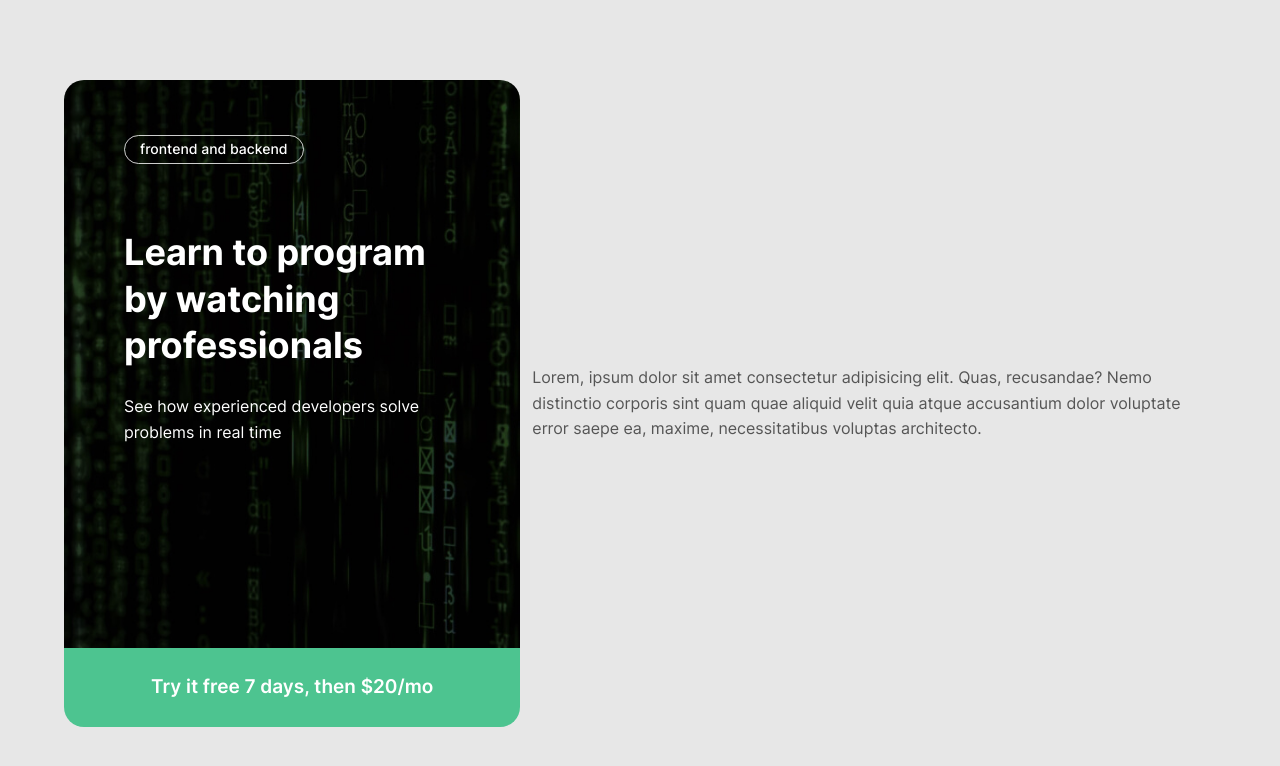
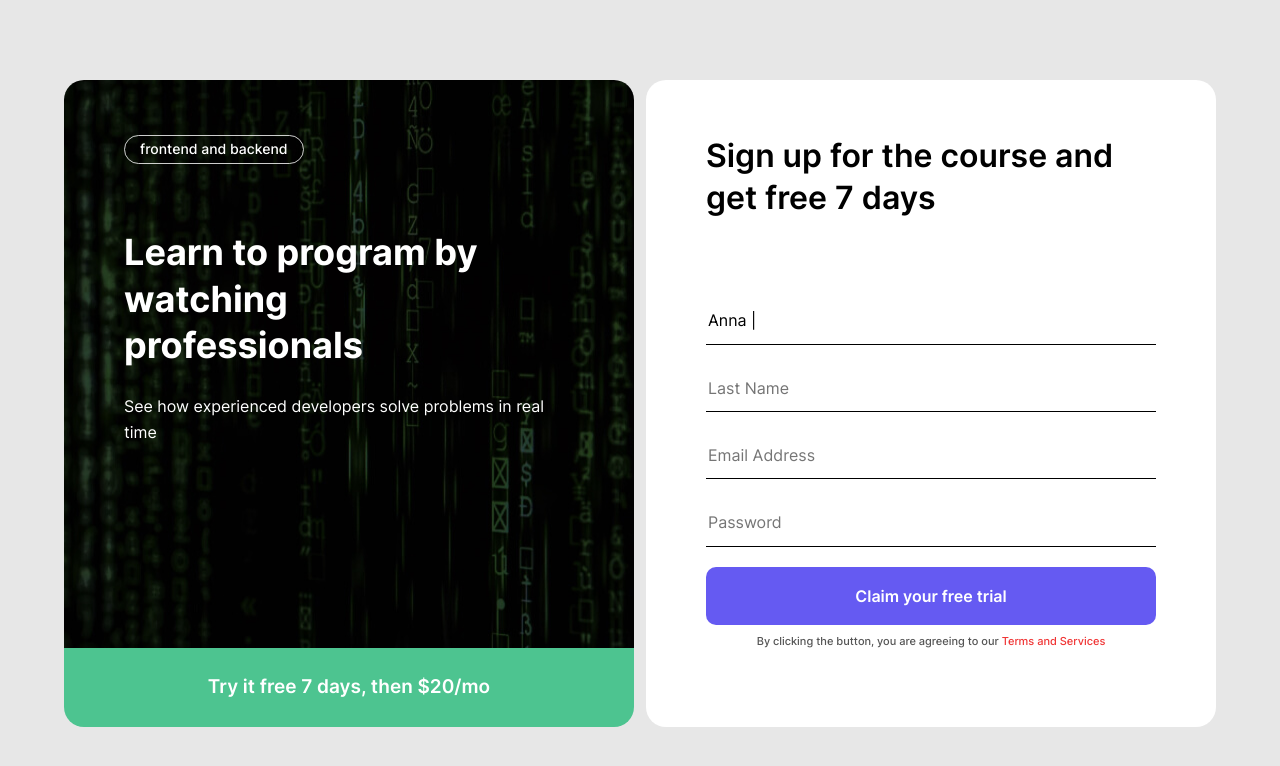
Before and after one commit to frontendoniyorbek/intro, a plain HTML site: page index.html in a window 1280 px wide. Drawn offline with Linux system fonts and the light colour scheme.

Commit message:
add signup-form

```diff
--- a/css/styles.css
+++ b/css/styles.css
@@ -78,10 +78,8 @@ body {
 	padding-right: 20px;
 }
 
-.main-content {
+.intro-page {
 	display: flex;
-	align-items: center;
-	justify-content: center;
 	padding-top: 80px;
 	padding-bottom: 80px;
 }
@@ -96,6 +94,7 @@ body {
 }
 
 .hero__bg-img {
+	flex-grow: 1;
 	background-image: url(../img/hero-bg-img.jpg);
 	background-position: center center;
 	background-size: cover;
@@ -148,3 +147,56 @@ body {
 	line-height: 1.2;
 	text-align: center;
 }
+
+.signup-form {
+	background-color: var(--white-color);
+	padding: 55px 60px 40px;
+	border-radius: 20px;
+}
+
+.signup-form__title {
+	font-weight: 600;
+	font-size: 32px;
+	line-height: 1.3;
+	color: var(--black-color);
+	margin-top: 0;
+	margin-bottom: 79px;
+}
+
+.signup-form__input {
+	display: block;
+	width: 100%;
+	border: none;
+	border-bottom: 1px solid var(--black-color);
+	padding-top: 14px;
+	padding-bottom: 14px;
+}
+
+.signup-form__input:not(:last-child) {
+	margin-bottom: 20px;
+}
+
+.signup-form__btn {
+	width: 100%;
+	border: none;
+	text-align: center;
+	padding-top: 20px;
+	padding-bottom: 20px;
+	border-radius: 10px;
+	background-color: var(--btn-bg);
+	color: var(--white-color);
+	cursor: pointer;
+	font-weight: 600;
+	margin-bottom: 8px;
+}
+
+.signup-form__text {
+	margin-top: 0;
+	font-weight: 500;
+	font-size: 11px;
+	text-align: center;
+}
+
+.signup-form__text span {
+	color: var(--error-color);
+}
--- a/index.html
+++ b/index.html
@@ -10,7 +10,8 @@
 		<link rel="stylesheet" href="css/styles.css" />
 	</head>
 	<body>
-		<div class="container main-content">
+		<div class="container">
+			<div class="intro-page">
 				<div class="hero">
 					<div class="hero__bg-img">
 						<div class="hero__heding">frontend and backend</div>
@@ -19,10 +20,16 @@
 					</div>
 					<button class="hero__btn">Try it free 7 days, then $20/mo</button>
 				</div>
-			<form class="sign-up" action="" method="POST">
-				Lorem, ipsum dolor sit amet consectetur adipisicing elit. Quas, recusandae? Nemo distinctio corporis sint quam quae
-				aliquid velit quia atque accusantium dolor voluptate error saepe ea, maxime, necessitatibus voluptas architecto.
+				<form class="signup-form" action="https://echo.htmlacademy.ru" method="POST">
+					<h2 class="signup-form__title">Sign up for the course and get free 7 days</h2>
+					<input class="signup-form__input" type="text" value="Anna |" placeholder="Firs Name" required />
+					<input class="signup-form__input" type="text" placeholder="Last Name" required />
+					<input class="signup-form__input" type="email" placeholder="Email Address" required />
+					<input class="signup-form__input" type="password" placeholder="Password" required />
+					<button class="signup-form__btn" type="submit">Claim your free trial</button>
+					<p class="signup-form__text">By clicking the button, you are agreeing to our <span>Terms and Services</span></p>
 				</form>
+			</div>
 		</div>
 	</body>
 </html>
```
Lines whose indentation alone changed are shown as unchanged.
